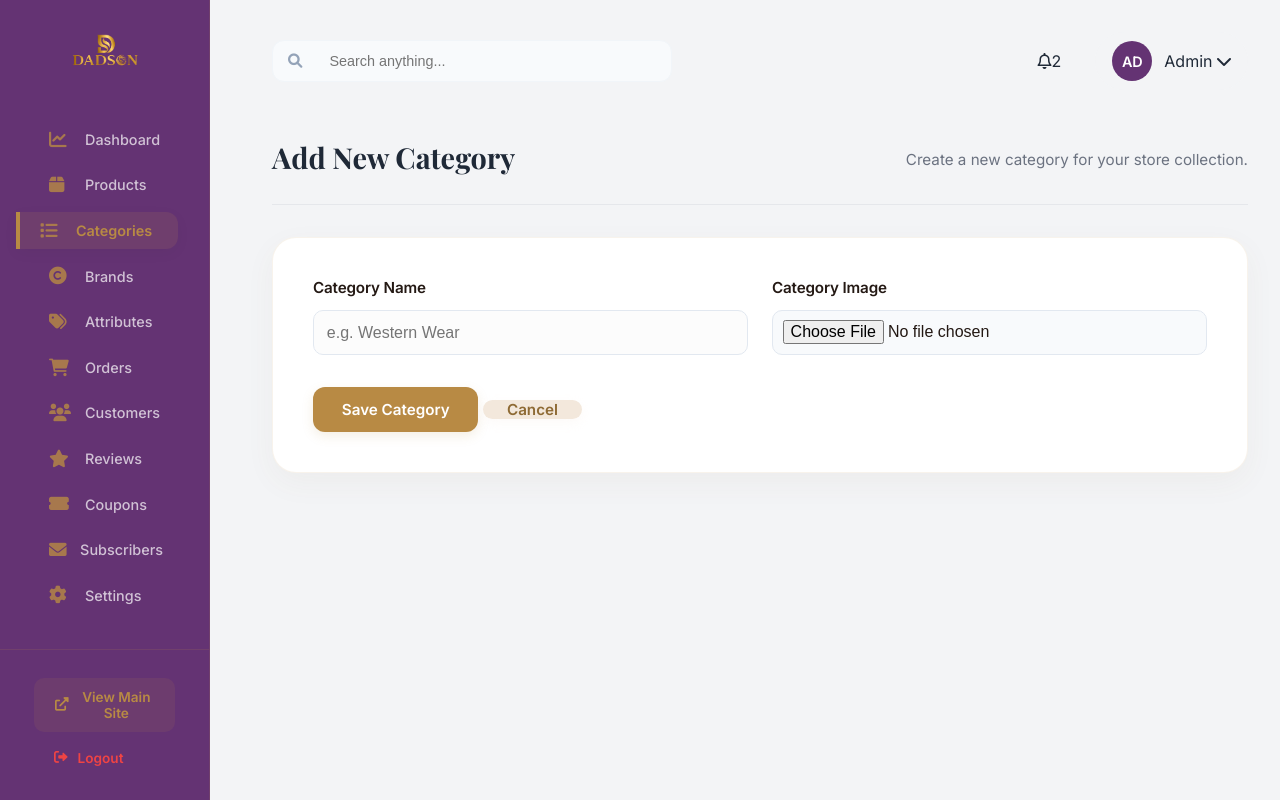
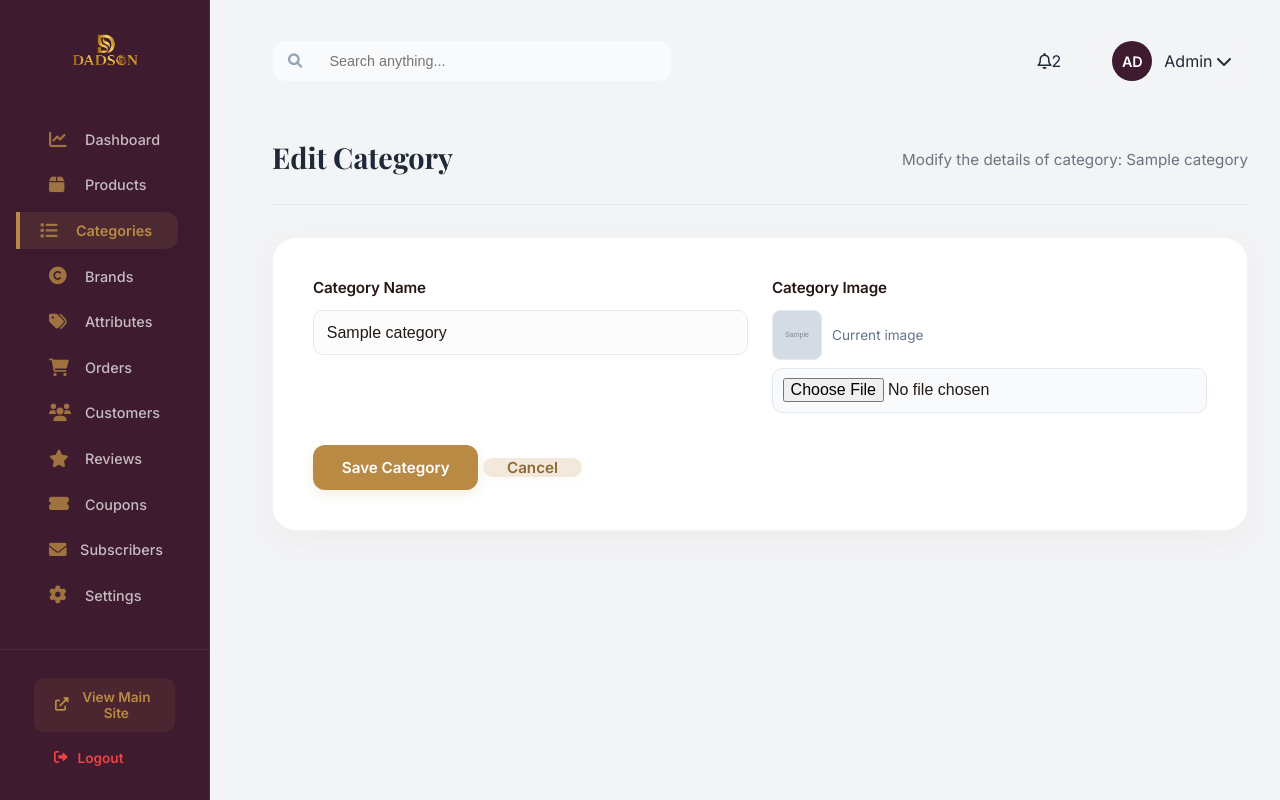
Before and after one commit to mynexasolutions-spec/dadson, a Flask app: page /admin/category/edit/1 in a window 1280 px wide. Run offline with Flask 3, Linux system fonts and the light colour scheme; the visitor is signed in with stand-in values (Sample User, id 1); tables that the repository leaves empty hold one stand-in row (values such as "Sample post"); grey boxes marked "Sample" are stand-in pictures; parts of the project's set-up code (start-up, migrations or seed data) failed here and were passed over.

Commit message:
added products new

```diff
--- a/routes/admin.py
+++ b/routes/admin.py
@@ -362,6 +362,12 @@ def edit_product(id):
 def delete_product(id):
     product = Product.query.get(id)
     if product:
+        # Check if the product has been ordered to prevent ForeignKeyViolation
+        order_items_count = OrderItem.query.filter_by(product_id=id).count()
+        if order_items_count > 0:
+            flash(f"Cannot delete '{product.name}' because it has been purchased in {order_items_count} past customer order(s). We recommend changing its stock status to 'Out of Stock' to hide or disable it instead.", 'error')
+            return redirect(url_for('admin.products'))
+
         # Delete main image
         delete_image(product.img)
 
@@ -374,9 +380,18 @@ def delete_product(id):
             if var.img_url:
                 delete_image(var.img_url)
 
-        db.session.delete(product)
-        db.session.commit()
-        flash('Product deleted!', 'success')
+        # Delete any associated reviews
+        Review.query.filter_by(product_id=id).delete()
+
+        try:
+            db.session.delete(product)
+            db.session.commit()
+            flash('Product deleted successfully!', 'success')
+        except Exception as e:
+            db.session.rollback()
+            current_app.logger.error(f"Error deleting product {id}: {e}")
+            flash('An error occurred while deleting the product. The transaction has been rolled back.', 'error')
+
     return redirect(url_for('admin.products'))
 
 # --- CATEGORY ROUTES ---
@@ -398,6 +413,7 @@ def new_category():
         category = Category(name=name, img=img)
         db.session.add(category)
         db.session.commit()
+        current_app.invalidate_category_cache()
         flash('Category added successfully!', 'success')
         return redirect(url_for('admin.categories'))
     return render_template('admin/category_form.html')
@@ -409,11 +425,12 @@ def edit_category(id):
     if request.method == 'POST':
         category.name = request.form.get('name')
         img_file = request.files.get('img')
-        if img_file:
+        if img_file and img_file.filename:
             delete_image(category.img)
             category.img = save_image(img_file, 'categories')
 
         db.session.commit()
+        current_app.invalidate_category_cache()
         flash('Category updated successfully!', 'success')
         return redirect(url_for('admin.categories'))
     return render_template('admin/category_form.html', category=category)
@@ -426,6 +443,7 @@ def delete_category(id):
         delete_image(category.img)
         db.session.delete(category)
         db.session.commit()
+        current_app.invalidate_category_cache()
         flash('Category deleted!', 'success')
     return redirect(url_for('admin.categories'))
 
@@ -438,10 +456,12 @@ def new_subcategory():
         subcategory = SubCategory(name=name, category_id=category_id)
         db.session.add(subcategory)
         db.session.commit()
+        current_app.invalidate_category_cache()
         flash('SubCategory added successfully!', 'success')
         return redirect(url_for('admin.categories'))
     categories = Category.query.all()
-    return render_template('admin/subcategory_form.html', categories=categories)
+    selected_category_id = request.args.get('category_id', type=int)
+    return render_template('admin/subcategory_form.html', categories=categories, selected_category_id=selected_category_id)
 
 @admin_bp.route('/admin/subcategory/edit/<int:id>', methods=['GET', 'POST'])
 @admin_required
@@ -451,6 +471,7 @@ def edit_subcategory(id):
         subcategory.name = request.form.get('name')
         subcategory.category_id = request.form.get('category_id')
         db.session.commit()
+        current_app.invalidate_category_cache()
         flash('SubCategory updated successfully!', 'success')
         return redirect(url_for('admin.categories'))
     categories = Category.query.all()
@@ -463,6 +484,7 @@ def delete_subcategory(id):
     if subcategory:
         db.session.delete(subcategory)
         db.session.commit()
+        current_app.invalidate_category_cache()
         flash('SubCategory deleted!', 'success')
     return redirect(url_for('admin.categories'))
 
--- a/static/css/admin.css
+++ b/static/css/admin.css
@@ -1,7 +1,7 @@
 :root {
-    --primary: #643373; /* Deep Purple */
-    --primary-light: #964cac; /* Lighter Purple */
-    --primary-dark: #41214b; /* Darker Purple */
+    --primary: #3e1b2f; /* Deep Crimson Purple */
+    --primary-light: #5e2b48; /* Lighter Crimson Purple */
+    --primary-dark: #240f1a; /* Darker Crimson Purple */
     --secondary: #b88a44; /* Darker Gold to match logo icon */
     --bg-main: #f3f4f6; /* Slightly darker off-white for better card contrast */
     --sidebar-bg: #ffffff; /* White */
@@ -13,7 +13,7 @@
     --success: #10b981;
     --warning: #b88a44;
     --error: #ef4444;
-    --info: #41214b;
+    --info: #240f1a;
     --sand: #f9fafb;
     --bg-recent: #ffffff;
     --bg-low-stock: #ffffff;
--- a/static/css/style.css
+++ b/static/css/style.css
@@ -7,9 +7,9 @@
 }
 
 :root {
-    --crimson: #643373; /* Deep Purple */
-    --crimson-dark: #41214b;
-    --crimson-light: #964cac;
+    --crimson: #3e1b2f; /* Deep Crimson Purple */
+    --crimson-dark: #240f1a;
+    --crimson-light: #5e2b48;
     --cream: #fbf7f9; /* Soft Plum-White */
     --warm-white: #ffffff; /* White */
     --sand: #f5ebf0; /* Light Plum-Sand */
--- a/templates/404.html
+++ b/templates/404.html
@@ -8,7 +8,7 @@
     <link rel="stylesheet" href="https://cdnjs.cloudflare.com/ajax/libs/font-awesome/6.0.0/css/all.min.css">
     <style>
         :root {
-            --purple: #6e048b;
+            --purple: #3e1b2f;
             --gold: #d4af37;
         }
         * {
@@ -58,7 +58,7 @@
         .btn-home {
             display: inline-block;
             background: linear-gradient(135deg, var(--gold), #f3d078);
-            color: #500266 !important;
+            color: #3e1b2f !important;
             text-decoration: none;
             padding: 1.1rem 2.5rem;
             border-radius: 12px;
--- a/templates/500.html
+++ b/templates/500.html
@@ -8,7 +8,7 @@
     <link rel="stylesheet" href="https://cdnjs.cloudflare.com/ajax/libs/font-awesome/6.0.0/css/all.min.css">
     <style>
         :root {
-            --purple: #6e048b;
+            --purple: #3e1b2f;
             --gold: #d4af37;
             --cream: #fdfcfb;
         }
@@ -66,7 +66,7 @@
         .btn-retry {
             display: inline-block;
             background: linear-gradient(135deg, var(--gold), #f3d078);
-            color: #500266 !important;
+            color: #3e1b2f !important;
             text-decoration: none;
             padding: 1.1rem 2.5rem;
             border-radius: 12px;
--- a/templates/admin/base.html
+++ b/templates/admin/base.html
@@ -5,7 +5,7 @@
     <meta charset="UTF-8">
     <meta name="viewport" content="width=device-width, initial-scale=1.0">
     <title>Admin Dashboard | DADSON</title>
-    <link rel="stylesheet" href="{{ url_for('static', filename='css/admin.css') }}?v=3.2">
+    <link rel="stylesheet" href="{{ url_for('static', filename='css/admin.css') }}?v=3.3">
     <link rel="stylesheet" href="https://cdnjs.cloudflare.com/ajax/libs/font-awesome/6.0.0/css/all.min.css">
     <link
         href="https://fonts.googleapis.com/css2?family=Playfair+Display:wght@500;700&family=Inter:wght@300;400;500;600&display=swap"
--- a/templates/admin/category_form.html
+++ b/templates/admin/category_form.html
@@ -2,20 +2,31 @@
 
 {% block content %}
 <div class="page-header">
-    <h1>Add New Category</h1>
-    <p>Create a new category for your store collection.</p>
+    {% if category %}
+        <h1>Edit Category</h1>
+        <p>Modify the details of category: {{ category.name }}</p>
+    {% else %}
+        <h1>Add New Category</h1>
+        <p>Create a new category for your store collection.</p>
+    {% endif %}
 </div>
 
 <div class="section-card">
-    <form action="{{ url_for('admin.new_category') }}" method="POST" enctype="multipart/form-data" class="admin-form">
+    <form action="{% if category %}{{ url_for('admin.edit_category', id=category.id) }}{% else %}{{ url_for('admin.new_category') }}{% endif %}" method="POST" enctype="multipart/form-data" class="admin-form">
         <div class="form-grid">
             <div class="form-group">
                 <label>Category Name</label>
-                <input type="text" name="name" placeholder="e.g. Western Wear" required>
+                <input type="text" name="name" value="{{ category.name if category else '' }}" placeholder="e.g. Western Wear" required>
             </div>
             <div class="form-group">
                 <label>Category Image</label>
-                <input type="file" name="img" accept="image/*" required>
+                {% if category and category.img %}
+                <div style="margin-bottom: 0.5rem; display: flex; align-items: center; gap: 10px;">
+                    <img src="{{ category.img }}" alt="{{ category.name }}" style="width: 50px; height: 50px; object-fit: cover; border-radius: 8px; border: 1px solid #e2e8f0;">
+                    <span style="font-size: 0.85rem; color: #64748b;">Current image</span>
+                </div>
+                {% endif %}
+                <input type="file" name="img" accept="image/*" {% if not category or not category.img %}required{% endif %}>
             </div>
         </div>
         <div class="form-actions">
--- a/templates/checkout.html
+++ b/templates/checkout.html
@@ -713,7 +713,7 @@
                             "contact": data.customer_phone
                         },
                         "theme": {
-                            "color": "#41214b" // Matches var(--crimson-dark) perfectly!
+                            "color": "#3e1b2f" // Matches var(--crimson-dark) perfectly!
                         },
                         "modal": {
                             "ondismiss": function () {
```
Also changed, not shown: templates/admin/login.html (+8 -8 lines), templates/admin/product_form.html (+4 -4 lines), templates/admin/subcategory_form.html (+10 -5 lines).
